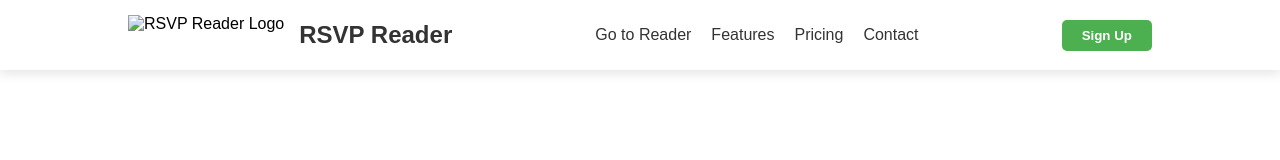
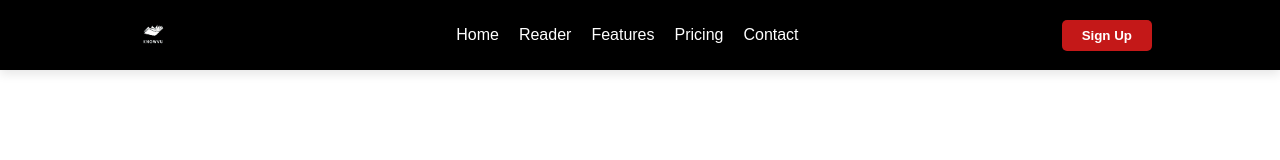
Before and after one commit to Alex-Pat1/rsvp-reader, a plain HTML site: page header.html in a window 1280 px wide. Drawn offline with Linux system fonts and the light colour scheme.

Commit message:
Add files via upload

```diff
--- a/header.html
+++ b/header.html
@@ -18,7 +18,7 @@
             justify-content: space-between;
             align-items: center;
             padding: 15px 10%;
-            background-color: #ffffff;
+            background-color: #000000;
             box-shadow: 0px 4px 10px rgba(0, 0, 0, 0.1);
             position: sticky;
             top: 0;
@@ -51,19 +51,19 @@
         nav a {
             text-decoration: none;
             font-size: 1rem;
-            color: #333333;
+            color: #ffffff;
             font-weight: 500;
         }
 
         nav a:hover {
-            color: #4CAF50;
+            color: #c41818;
             transition: color 0.3s ease;
         }
 
         /* Button */
         .cta-button {
             padding: 8px 20px;
-            background-color: #4CAF50;
+            background-color: #c41818;
             color: white;
             border: none;
             border-radius: 5px;
@@ -81,12 +81,12 @@
 <body>
     <header>
         <div class="logo">
-            <img src="logo.png" alt="RSVP Reader Logo">
-            <span>RSVP Reader</span>
+            <img src="Knowvu_logo.png">
         </div>
         <nav>
             <!-- Inside the header HTML -->
-            <a href="reader.html">Go to Reader</a>
+            <a href="index.html"> Home</a>
+            <a href="reader.html"> Reader</a>
             <a href="features.html">Features</a>
             <a href="pricing.html">Pricing</a>
             <a href="contact.html">Contact</a>
```
